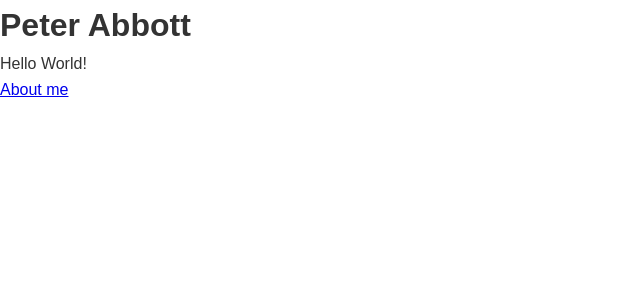
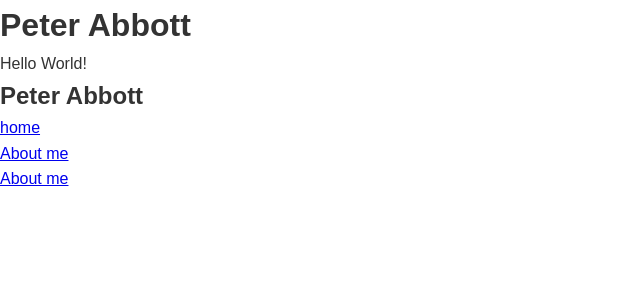
Before and after one commit to The-Awkward-Customer/my-portfolio, a Next.js app: page / in a window 1280 px wide. Shown: the top 300 px of the page, without its empty margins (0-640 px from the left). Built offline with nearby package versions, Linux system fonts and the light colour scheme.

Commit message:
added Top-Nav Component

```diff
--- a/src/app/page.tsx
+++ b/src/app/page.tsx
@@ -1,12 +1,22 @@
 import Image from "next/image";
 import styles from "./page.module.css";
 import Link from "next/link";
+import TopNav from "@/components/top-nav/top-nav";
 
 export default function Home() {
+
+const links = [
+  {label: 'home', href: '/'},
+  {label: 'About me', href: '/about-me'}
+]
+
+
   return (
     <div>
       <h1>Peter Abbott</h1>
       <p>Hello World!</p>
+
+      <TopNav title="Peter Abbott" links={links}/>
 
       <nav>
         <Link href={"/about-me"}>About me</Link>
--- /dev/null
+++ b/src/components/top-nav/top-nav.tsx
@@ -0,0 +1,34 @@
+import React from "react";
+import Link from "next/link";
+import styles from "./top-nav.module.css"
+
+
+type topNavLink = {
+    label: string;
+    href: string;
+  };
+
+  type topNavProps = {
+    title?: string;
+    links: topNavLink[];
+  };
+
+
+const TopNav: React.FC<topNavProps> = ({ title = "My portfolio", links}) => {
+    return(
+        <nav className={styles.nav}>
+            <h1 className={styles.header}>{title}</h1>
+            <ul className={styles.linkContainer}>
+                {links.map((link, index) => (
+                    <li key={index} className={styles.list}>
+                    <Link href={link.href} className={styles.link}>
+                        {link.label}
+                    </Link>
+                    </li>
+                ))}
+            </ul>
+        </nav>
+    )
+}
+
+export default TopNav;
```
Also changed, not shown: src/app/about-me/page.tsx (renamed from src/app/about-me/page.jsx), src/components/top-nav/top-nav.module.css (added).
